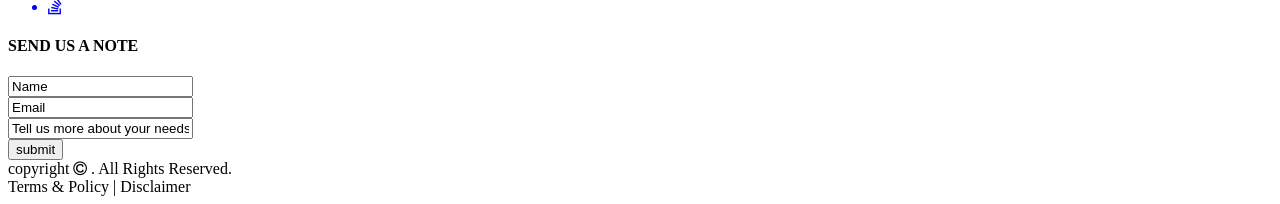
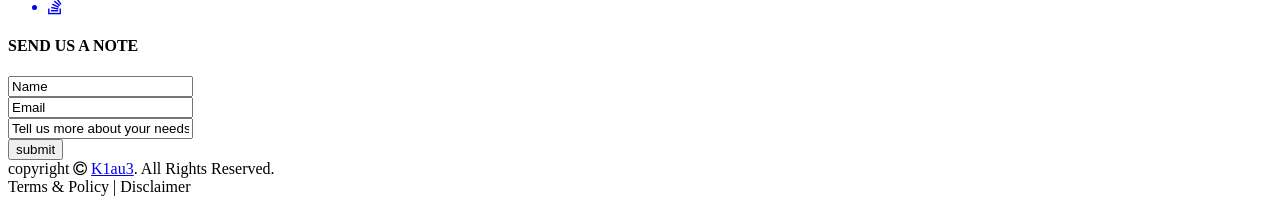
Before and after one commit to k1au3/portfolio-, a plain HTML site: page index.html in a window 1280 px wide. Shown: the part 2040-2244 px from the top of the page. Drawn offline with Linux system fonts and the light colour scheme.

Commit message:
html done

```diff
--- a/index.html
+++ b/index.html
@@ -10,10 +10,7 @@
 </head>
 <body>
 
-
     <!--Sidebar-->
-
-
 
     <nav class="nav">
 
@@ -100,8 +97,6 @@
 
         </div>
     </nav>
-
-
 
     <!--Home-->
 
@@ -445,7 +440,7 @@
     <footer>
 
         <div>
-           <span>copyright <i class="fa fa-copyright" aria-hidden="true"></i> <a href=""></a>. All Rights Reserved.
+           <span>copyright <i class="fa fa-copyright" aria-hidden="true"></i> <a href="../portfolio-/LICENCE">K1au3</a>. All Rights Reserved.
            </span>
         </div>
 
@@ -456,4 +451,3 @@
     </footer>
 
 </body>
-</html>
```
